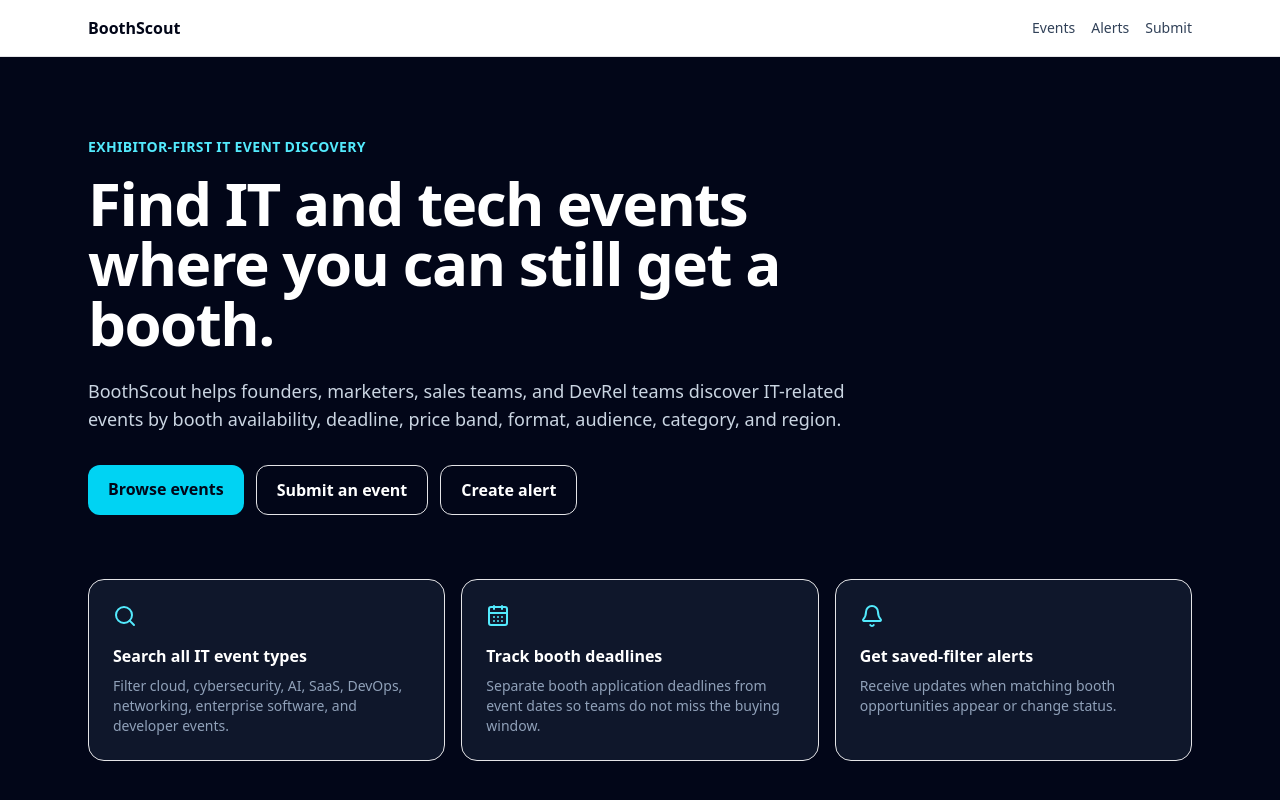
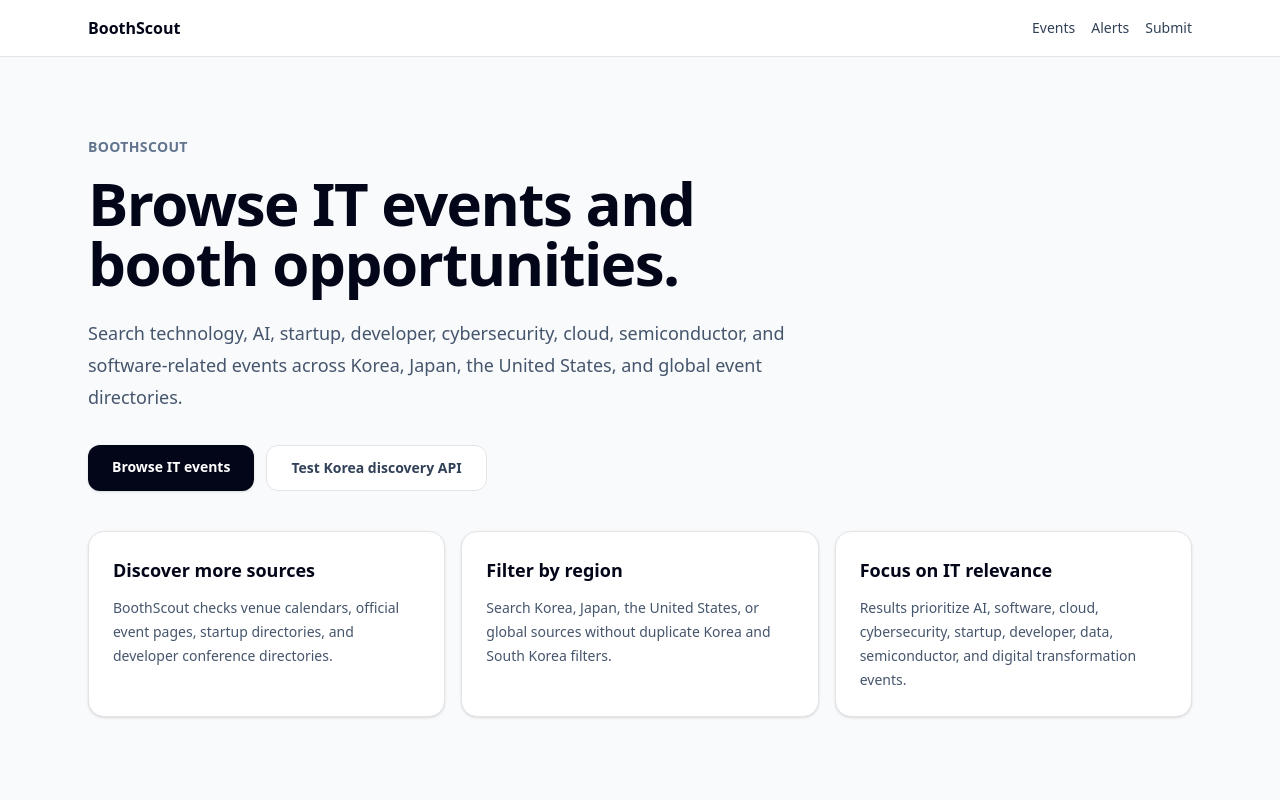
Before and after one commit to jinnymoon2/booth-scout, a Next.js app: page / in a window 1280 px wide. Shown: the top 800 px of the page. Built offline with nearby package versions, Linux system fonts and the light colour scheme.

Commit message:
fix: simplify homepage for event browsing

```diff
--- a/app/page.tsx
+++ b/app/page.tsx
@@ -1,95 +1,73 @@
 import Link from "next/link";
-import { Bell, CalendarDays, Search } from "lucide-react";
 
 export default function HomePage() {
   return (
-    <main className="min-h-screen bg-slate-950 text-white">
-      <section className="mx-auto max-w-6xl px-6 py-20">
+    <main className="min-h-screen bg-slate-50">
+      <section className="mx-auto flex max-w-6xl flex-col gap-10 px-6 py-20">
         <div className="max-w-3xl">
-          <p className="mb-4 text-sm font-semibold uppercase tracking-wide text-cyan-300">
-            Exhibitor-first IT event discovery
+          <p className="text-sm font-semibold uppercase tracking-wide text-slate-500">
+            BoothScout
           </p>
 
-          <h1 className="text-5xl font-bold tracking-tight md:text-6xl">
-            Find IT and tech events where you can still get a booth.
+          <h1 className="mt-4 text-4xl font-bold tracking-tight text-slate-950 sm:text-6xl">
+            Browse IT events and booth opportunities.
           </h1>
 
-          <p className="mt-6 text-lg text-slate-300">
-            BoothScout helps founders, marketers, sales teams, and DevRel teams
-            discover IT-related events by booth availability, deadline, price
-            band, format, audience, category, and region.
+          <p className="mt-6 text-lg leading-8 text-slate-600">
+            Search technology, AI, startup, developer, cybersecurity, cloud,
+            semiconductor, and software-related events across Korea, Japan,
+            the United States, and global event directories.
           </p>
 
           <div className="mt-8 flex flex-wrap gap-3">
             <Link
               href="/events"
-              className="rounded-xl bg-cyan-400 px-5 py-3 font-semibold text-slate-950 hover:bg-cyan-300"
+              className="rounded-xl bg-slate-950 px-6 py-3 text-sm font-semibold text-white shadow-sm hover:bg-slate-800"
             >
-              Browse events
+              Browse IT events
             </Link>
 
             <Link
-              href="/submit"
-              className="rounded-xl border border-slate-700 px-5 py-3 font-semibold text-white hover:bg-slate-900"
+              href="/api/events/discover?country=Korea"
+              className="rounded-xl border border-slate-300 bg-white px-6 py-3 text-sm font-semibold text-slate-700 hover:bg-slate-100"
             >
-              Submit an event
-            </Link>
-
-            <Link
-              href="/alerts"
-              className="rounded-xl border border-slate-700 px-5 py-3 font-semibold text-white hover:bg-slate-900"
-            >
-              Create alert
+              Test Korea discovery API
             </Link>
           </div>
         </div>
 
-        <div className="mt-16 grid gap-4 md:grid-cols-3">
-          <Feature
-            href="/events"
-            icon={<Search />}
-            title="Search all IT event types"
-            text="Filter cloud, cybersecurity, AI, SaaS, DevOps, networking, enterprise software, and developer events."
-          />
+        <div className="grid gap-4 md:grid-cols-3">
+          <div className="rounded-2xl border border-slate-200 bg-white p-6 shadow-sm">
+            <h2 className="text-lg font-bold text-slate-950">
+              Discover more sources
+            </h2>
+            <p className="mt-3 text-sm leading-6 text-slate-600">
+              BoothScout checks venue calendars, official event pages, startup
+              directories, and developer conference directories.
+            </p>
+          </div>
 
-          <Feature
-            href="/events"
-            icon={<CalendarDays />}
-            title="Track booth deadlines"
-            text="Separate booth application deadlines from event dates so teams do not miss the buying window."
-          />
+          <div className="rounded-2xl border border-slate-200 bg-white p-6 shadow-sm">
+            <h2 className="text-lg font-bold text-slate-950">
+              Filter by region
+            </h2>
+            <p className="mt-3 text-sm leading-6 text-slate-600">
+              Search Korea, Japan, the United States, or global sources without
+              duplicate Korea and South Korea filters.
+            </p>
+          </div>
 
-          <Feature
-            href="/alerts"
-            icon={<Bell />}
-            title="Get saved-filter alerts"
-            text="Receive updates when matching booth opportunities appear or change status."
-          />
+          <div className="rounded-2xl border border-slate-200 bg-white p-6 shadow-sm">
+            <h2 className="text-lg font-bold text-slate-950">
+              Focus on IT relevance
+            </h2>
+            <p className="mt-3 text-sm leading-6 text-slate-600">
+              Results prioritize AI, software, cloud, cybersecurity, startup,
+              developer, data, semiconductor, and digital transformation events.
+            </p>
+          </div>
         </div>
       </section>
     </main>
   );
 }
-
-function Feature({
-  href,
-  icon,
-  title,
-  text,
-}: {
-  href: string;
-  icon: React.ReactNode;
-  title: string;
-  text: string;
-}) {
-  return (
-    <Link
-      href={href}
-      className="block rounded-2xl border border-slate-800 bg-slate-900 p-6 transition hover:-translate-y-1 hover:border-cyan-300 hover:bg-slate-800"
-    >
-      <div className="mb-4 text-cyan-300">{icon}</div>
-      <h2 className="font-semibold">{title}</h2>
-      <p className="mt-2 text-sm text-slate-400">{text}</p>
-    </Link>
-  );
-}
```
